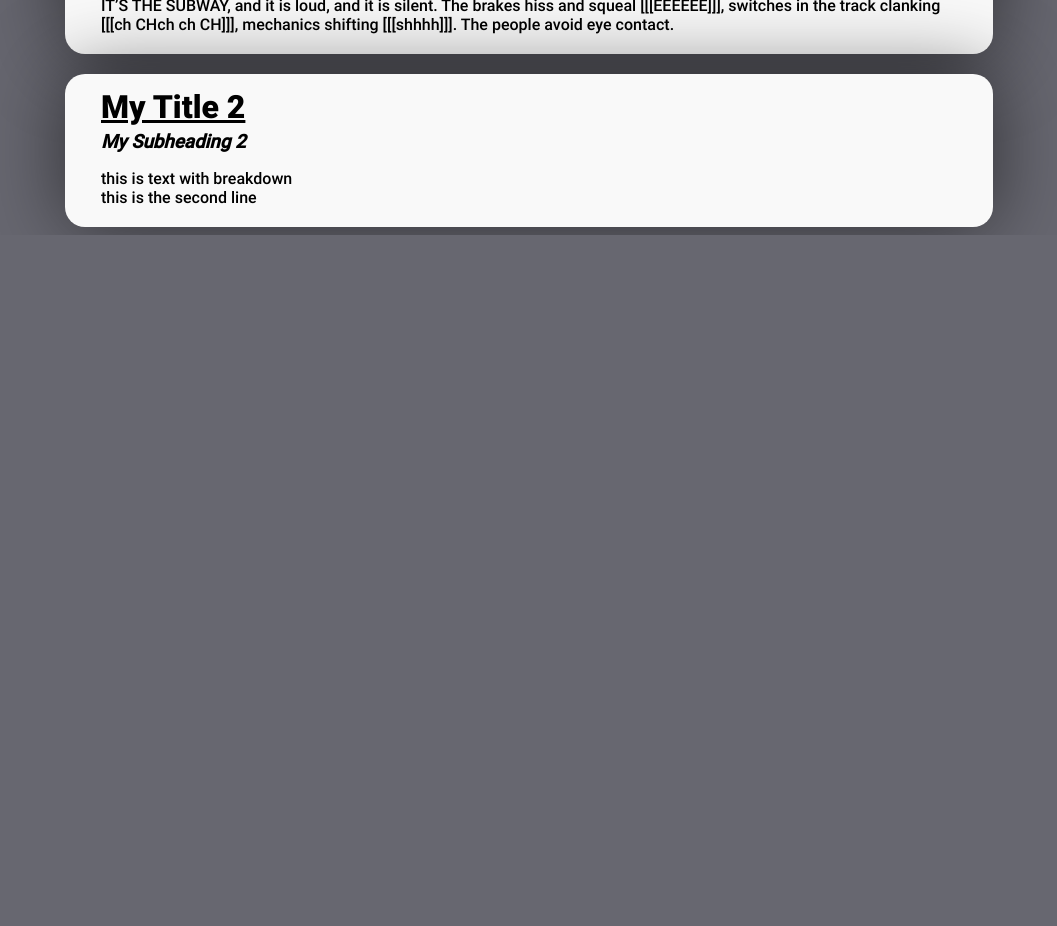
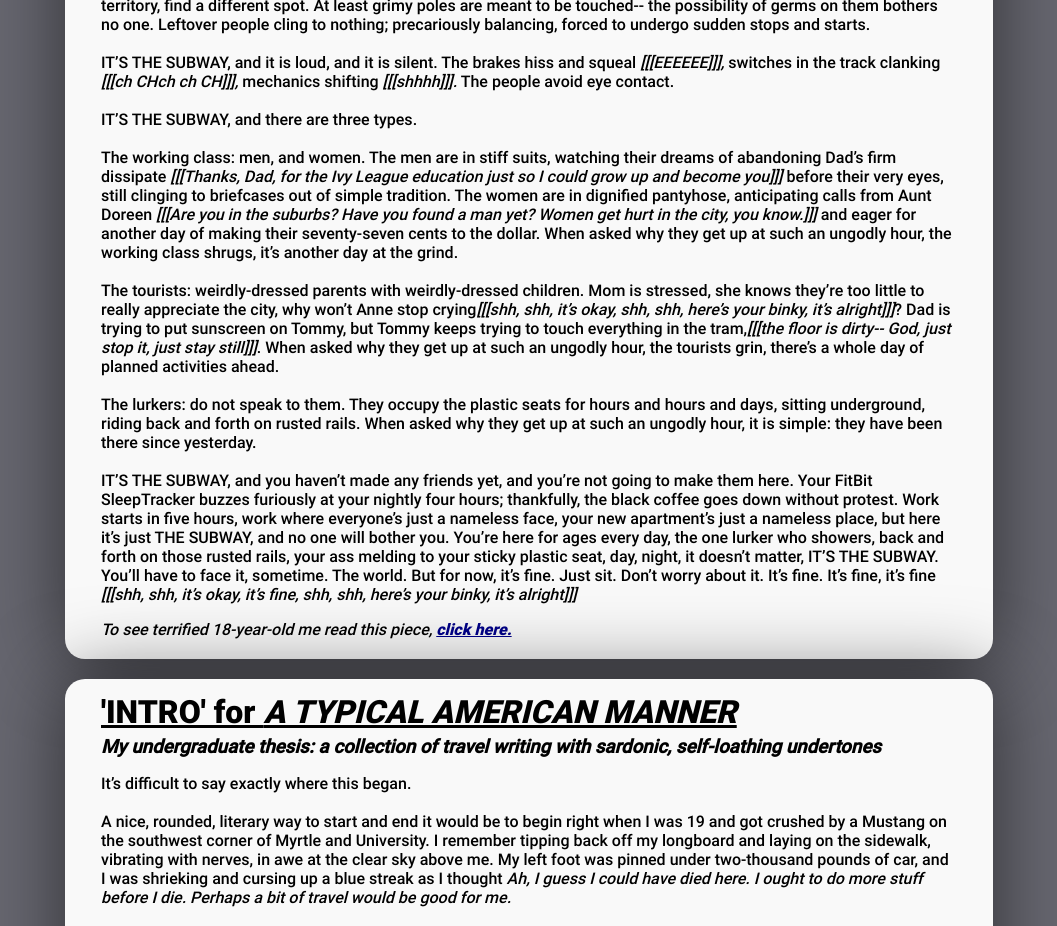
Before and after one commit to delaneykranz/portfolio, a React (Create React App) app: page /articles in a window 1280 px wide. Shown: the part 720-1646 px from the top of the page, without its empty margins (111-1168 px from the left). Before the commit the page ends 955 px from the top, so only its background shows below. Built offline with nearby package versions, Linux system fonts and the light colour scheme.

Commit message:
added more articles

```diff
--- a/src/Article.js
+++ b/src/Article.js
@@ -1,4 +1,5 @@
 import React from "react"
+import { traverseTwoPhase } from "react-dom/test-utils";
 import { Box, Card } from 'rebass'
 import './Article.css';
 
@@ -18,6 +19,7 @@ function Article(props) {
             <h1 className="Article-h1">{props.title}</h1>
             <h3 className="Article-h3"><i>{props.subheading}</i></h3>
             <p>{props.content}</p>
+            <p className="Link-title">{props.linktitle}</p>
           </div>
         </Box>
       </Card>
--- a/src/Articles.js
+++ b/src/Articles.js
@@ -7,7 +7,7 @@ import articles from './content/articles_consts';
 let articlesList = [];
 
 articles.forEach((item) => {
-  articlesList.push( <Article title={item.title} subheading={item.subheading} content={item.content}></Article>)
+  articlesList.push( <Article title={item.title} subheading={item.subheading} content={item.content} linktitle={item.linktitle}></Article>)
 })
 
 
--- a/src/content/articles_consts.js
+++ b/src/content/articles_consts.js
@@ -4,23 +4,48 @@ export const articles = [
     title: 'YOUR STICKY PLASTIC SEAT',
     subheading: '2016 ASU Homecoming Writing Award Recipient',
     content: ["IT’S THE SUBWAY, shaking, quaking, they never seemed to get the repairs right, no, it goes just long enough without a shriek of metal, a few moments, and you think it is safe, but then there is a slight turn in the tracks, and the brakes yelp and wail. No, they never seem to fix anything at all. There was mold once, someone told you, and it shut the whole place down for a day. What a mess. They always try to make it convenient, of course, a few hours closed between one and three in the morning, but look at everyone around you right now; this place is never dead, there’s always someone in need of a ride, of course, in a city such as this.",
-        <br/>,
-        "Everything is shiny. Everything is dull. The walls were once unscathed steel, but, like everything, it tarnished. Hood rats and absentminded fingernails scrabble every surface, etching human life into the doors, the poles, the seats, everything. Gang signs [[[Latin Kings, a classic]]] and love signs [[[G + A = <3]]] and vague remarks [[[Beth Was Here 2012]]] float on the walls around you, a mosaic of mindless graffiti. Nothing is untouched. Nothing is sacred.",
-        <br/>,
+        <br/>, <br/>,
+        "Everything is shiny. Everything is dull. The walls were once unscathed steel, but, like everything, it tarnished. Hood rats and absentminded fingernails scrabble every surface, etching human life into the doors, the poles, the seats, everything. Gang signs", <i>[[[Latin Kings, a classic]]]</i>," and love signs ", <i>[[[G + A = love]]]</i>," and vague remarks ", <i>[[[Beth Was Here 2012]]]</i>," float on the walls around you, a mosaic of mindless graffiti. Nothing is untouched. Nothing is sacred.",
+        <br/>, <br/>,
         "IT’S THE SUBWAY, and the air is as thick as your mother’s sarcasm when you said you were going to the city. The water from the humidity sticks to everything, skin, hair, it is all damp. The glinting metal of the walls are cool to the touch, but the unfathomable amount of bodies that have pressed against them make them repulsive. People avoid touching them, like some sick game of Operation, how close can you get, how close can you get, just don’t touch, barely. The seats are optimal—people crowd on, a throng of bodies throwing themselves, rag dolls with the target of the sticky plastic backs of chairs. The poles go next, appendages wrapping around their smooth metal in an act of dominance, this is my territory, find a different spot. At least grimy poles are meant to be touched-- the possibility of germs on them bothers no one. Leftover people cling to nothing; precariously balancing, forced to undergo sudden stops and starts.",
-        <br/>,
-        "IT’S THE SUBWAY, and it is loud, and it is silent. The brakes hiss and squeal [[[EEEEEE]]], switches in the track clanking [[[ch CHch ch CH]]], mechanics shifting [[[shhhh]]]. The people avoid eye contact. ",
-        <br/>,
-
-    ]
+        <br/>, <br/>,
+        "IT’S THE SUBWAY, and it is loud, and it is silent. The brakes hiss and squeal ", <i>[[[EEEEEE]]],</i>, " switches in the track clanking ", <i>[[[ch CHch ch CH]]],</i>, " mechanics shifting ", <i>[[[shhhh]]].</i>, " The people avoid eye contact. ",
+        <br/>, <br/>,
+        "IT’S THE SUBWAY, and there are three types.",
+        <br/>, <br/>,
+        "The working class: men, and women. The men are in stiff suits, watching their dreams of abandoning Dad’s firm dissipate ", <i>[[[Thanks, Dad, for the Ivy League education just so I could grow up and become you]]]</i>," before their very eyes, still clinging to briefcases out of simple tradition. The women are in dignified pantyhose, anticipating calls from Aunt Doreen ", <i>[[[Are you in the suburbs? Have you found a man yet? Women get hurt in the city, you know.]]]</i>," and eager for another day of making their seventy-seven cents to the dollar. When asked why they get up at such an ungodly hour, the working class shrugs, it’s another day at the grind. ",
+        <br/>, <br/>,
+        "The tourists: weirdly-dressed parents with weirdly-dressed children. Mom is stressed, she knows they’re too little to really appreciate the city, why won’t Anne stop crying", <i>[[[shh, shh, it’s okay, shh, shh, here’s your binky, it’s alright]]]</i>, "? Dad is trying to put sunscreen on Tommy, but Tommy keeps trying to touch everything in the tram,",<i>[[[the floor is dirty-- God, just stop it, just stay still]]]</i>,". When asked why they get up at such an ungodly hour, the tourists grin, there’s a whole day of planned activities ahead. ",
+        <br/>, <br/>,
+        "The lurkers: do not speak to them. They occupy the plastic seats for hours and hours and days, sitting underground, riding back and forth on rusted rails. When asked why they get up at such an ungodly hour, it is simple: they have been there since yesterday.",
+        <br/>, <br/>,
+        "IT’S THE SUBWAY, and you haven’t made any friends yet, and you’re not going to make them here. Your FitBit SleepTracker buzzes furiously at your nightly four hours; thankfully, the black coffee goes down without protest. Work starts in five hours, work where everyone’s just a nameless face, your new apartment’s just a nameless place, but here it’s just THE SUBWAY, and no one will bother you. You’re here for ages every day, the one lurker who showers, back and forth on those rusted rails, your ass melding to your sticky plastic seat, day, night, it doesn’t matter, IT’S THE SUBWAY. You’ll have to face it, sometime. The world. But for now, it’s fine. Just sit. Don’t worry about it. It’s fine. It’s fine, it’s fine ",<i>[[[shh, shh, it’s okay, it’s fine, shh, shh, here’s your binky, it’s alright]]]</i>
+        ],
+    linktitle: [<i>To see terrified 18-year-old me read this piece, <a className="Articles-link" href="https://youtu.be/QnVQYP9iFjk?t=743"> click here.</a></i>]
     },
     {
     id: 2,
-    title: 'My Title 2',
-    subheading: 'My Subheading 2',
-    content: ["this is text with breakdown",
-    <br/>,
-    "this is the second line"]
+    title: ["'INTRO' for ", <i>A TYPICAL AMERICAN MANNER</i>],
+    subheading: 'My undergraduate thesis: a collection of travel writing with sardonic, self-loathing undertones',
+    content: ["It’s difficult to say exactly where this began. ",
+        <br/>, <br/>,
+        "A nice, rounded, literary way to start and end it would be to begin right when I was 19 and got crushed by a Mustang on the southwest corner of Myrtle and University. I remember tipping back off my longboard and laying on the sidewalk, vibrating with nerves, in awe at the clear sky above me. My left foot was pinned under two-thousand pounds of car, and I was shrieking and cursing up a blue streak as I thought ", <i>Ah, I guess I could have died here. I ought to do more stuff before I die. Perhaps a bit of travel would be good for me.</i>,
+        <br/>, <br/>,
+        "And then I could go into the whole ", <i>Eat, Pray, Love</i>," sort of growth where I limp around Europe and realize how beautiful the world is. I could end it by standing in my Tempe dorm and looking at the purplish scar of tread marks that scampers up my foot, make some overused metaphor about how my feet have walked me around God’s beautiful Earth, and close out with a fat, single tear of pride rolling down my cheek. But that wouldn’t be accurate, as I was already signed up to study abroad before Jennifer in her 2009 sedan ran me down when she didn’t check before turning right. ",
+        <br/>, <br/>,
+        "Maybe it began when I was eight, when I would sit at my dad’s ancient desktop and type out stories in 15pt font about me and my little black dog, Pepper, going on adventures. I would run around the elementary school, the blonde corkscrew curls on my head bouncing, and pass out my printouts to anyone who would take them. But this did not begin there, as I only knew Glendale, Arizona as a kid, and the outside world was hardly an idea to me, for everything my brain concocted on its own was far more interesting.",
+        <br/>, <br/>,
+        "I think it matters more where it ends, anyway. ",
+        <br/>, <br/>,
+        "To my surprise, this recollection of stories show a great deal of growth within me. I begin as a very pissed person. (I thought I still was a pissed person, but it seems I have softened over time, like a pat of butter left out on the windowsill.) My narration style is typically pretty cynical, but you may notice that a self-esteem appears to crop up and grow during the course of this story. This collection also goes on a complete spin near the end, which brings me a lot of joy—I like unpredictable twists in stories—as I realize that perhaps I am not nearly as worldly and cultured as I thought I once was.",
+        <br/>, <br/>,
+        "There is also the question as to the value of a story like this. Who cares about another upper-middle-class white girl wandering around the earth? Who cares about an eight-year-old’s stories about her dog that have a font size the size of the Sun? ",
+        <br/>, <br/>,
+        "My answer for that is a bit of a cop-out. I could go the MFA English class’s route and argue about the inherent value of storytelling, maybe throw in a few buzzwords like “personification” or “reduction”, but I did not write this thesis to bullshit you. Beneath my iron-clad words and snarky phrases there lies something shy and awkward. Something kind of squishy. Something that hopes you like the story, and that maybe, it made you think about something, or feel better that someone else feels that way. I do not write for world domination. I just hope someone else reads this and exhales a little through the nose. Maybe says, “hmph.” Maybe nods along to the jagged rhythm of my phrases.",
+        <br/>, <br/>,
+        "So no, I cannot exactly tell you where this should begin. I am not even sure that it is done yet. Perhaps another car will come along. Perhaps I’ll get another dog. But for the sake of getting the ball rolling, we’re going to start in Glendale, Arizona, and you ought to put on your nice jeans—we’re going to meet my parents. ",
+        ],
+        linktitle: [<i>If you want to read more about my emo ass traipsing around Europe, here's  <a className="Articles-link" href="https://repository.asu.edu/items/56042"> the Barrett repository slot.</a> If you're not an ASU person, <a className="Articles-link" href="https://drive.google.com/file/d/1qD7TSgBZG4n3GUHdgUKKfepfDnk3SnVh/view?usp=sharing">you can read it here.</a></i>]
     }
     ];
 
```
